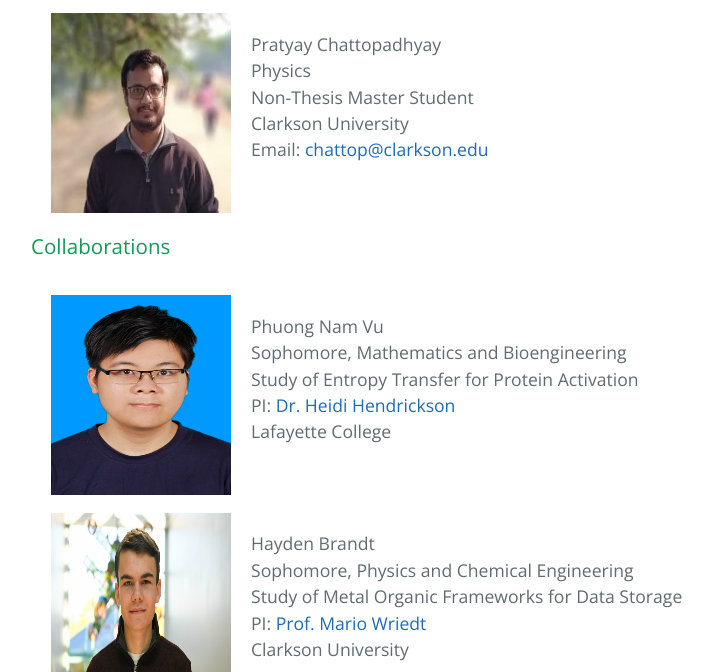
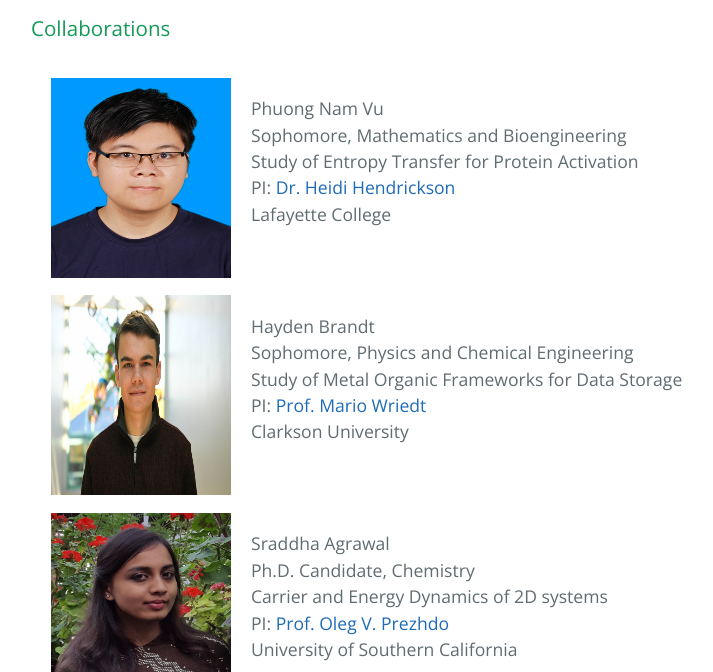
Before and after one commit to dharatrivedi/dharatrivedi.github.io, a Jekyll site: the page built from people.html, in a window 1280 px wide and 900 px high, scrolled down 1308 px, cut to the strip 228-900 px from the top of the window. Shown: the whole strip, without its empty margins (233-946 px from the left). Built offline with Jekyll 4.4.1, drawn with Linux system fonts in a browser that asks for light colours.

Commit message:
Update people.html

```diff
--- a/people.html
+++ b/people.html
@@ -57,16 +57,6 @@ title: {{ site.name }}
     </p>
   </ul>
   <ul class="clearfix">
-    <img class="img1" src="/images/PC.jpeg" alt="PratyayChattopadhyay" width="180" height="200"  hspace="20">
-    <p>
-      Pratyay Chattopadhyay <br />
-      Physics<br />
-      Non-Thesis Master Student<br />
-      Clarkson University<br />
-      Email: <a href="mailto:chattop@clarkson.edu">chattop@clarkson.edu</a><br />
-    </p>
-  </ul>
-  <ul class="clearfix">
     <h3>Collaborations</h3>
   </ul>
     <ul class="clearfix">
```
